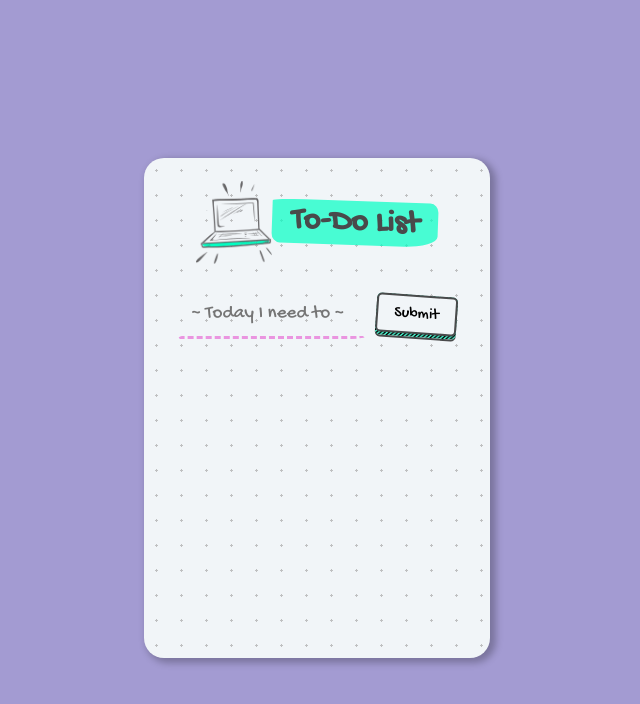
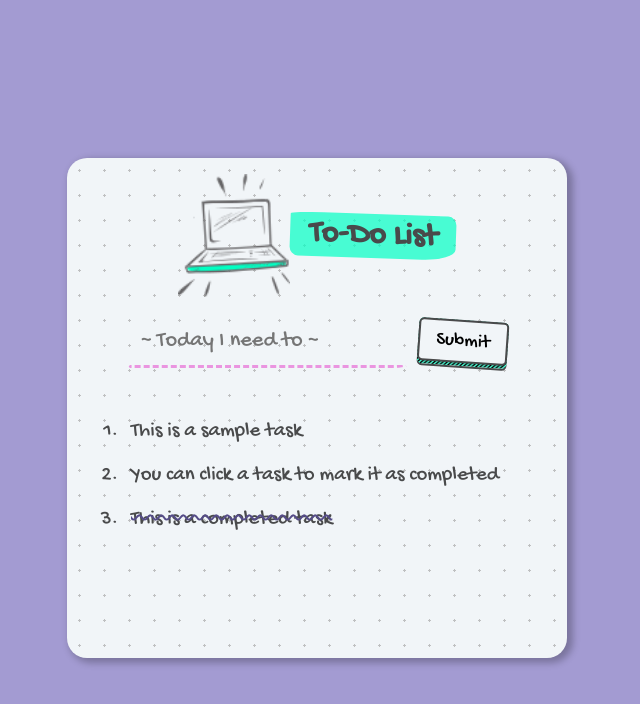
Before and after one commit to mridxl/todo-app, a React (Vite) app in the folder frontend/: page / in a window 1280 px wide. Shown: the top 704 px of the page, without its empty margins (323-963 px from the left). Built offline with nearby package versions, Linux system fonts and the light colour scheme.

Commit message:
fixed styling, created components

```diff
--- a/frontend/src/App.jsx
+++ b/frontend/src/App.jsx
@@ -1,19 +1,32 @@
 import CreateTodo from './components/CreateTodo';
 import TodoList from './components/TodoList';
-import './main.css'
+import Header from './components/Header';
+import './main.css';
+import { useState } from 'react';
 
 function App() {
+	const [todos, setTodo] = useState([
+		{
+			description: 'This is a sample task',
+			completed: false,
+		},
+		{
+			description: 'You can click a task to mark it as completed',
+			completed: false,
+		},
+		,
+		{
+			description: 'This is a completed task',
+			completed: true,
+		},
+	]);
 	return (
 		<>
 			<section className="container">
-				<div className="heading">
-					<img className="heading-img" src='./src/laptop.png'/>
-					<h1 className="heading-title">To-Do List</h1>
-				</div>
-
+				<Header />
 				<div>
 					<CreateTodo />
-					<TodoList />
+					<TodoList todos={todos} />
 				</div>
 			</section>
 		</>
--- /dev/null
+++ b/frontend/src/components/Header.jsx
@@ -0,0 +1,11 @@
+import '../main.css';
+
+function Header() {
+	return (
+		<div className="heading">
+			<img className="heading-img" src="./src/laptop.png" />
+			<h1 className="heading-title">To-Do List</h1>
+		</div>
+	);
+}
+export default Header;
--- a/frontend/src/components/TodoList.jsx
+++ b/frontend/src/components/TodoList.jsx
@@ -1,4 +1,18 @@
-function TodoList() {
-	return <></>;
+function TodoList({ todos }) {
+	return (
+		<>
+			<ol className="toDoList">
+				{todos.map((todo) => {
+					return (
+						<button>
+							<li className={todo.completed ? 'todo-completed' : 'todo'}>
+								<p className="todo-desc">{todo.description}</p>
+							</li>
+						</button>
+					);
+				})}
+			</ol>
+		</>
+	);
 }
 export default TodoList;
--- a/frontend/src/main.css
+++ b/frontend/src/main.css
@@ -70,7 +70,7 @@ body {
     border: solid 3px transparent;
     border-bottom: dashed 3px #ea95e0;
     font-family: 'Gochi Hand', cursive;
-    font-size: 1.2rem;
+    font-size: 1.4rem;
     color: hsla(260, 2%, 25%, 0.7);
     width: 70%;
     margin-bottom: 20px;
@@ -79,7 +79,6 @@ body {
 .input-box:focus {
     outline: none;
     border: solid 3px #ea95e0;
-
 }
 
 @media only screen and (min-width: 500px) {
@@ -94,7 +93,7 @@ body {
     transform: rotate(4deg);
     transform-origin: center;
     font-family: 'Gochi Hand', cursive;
-    font-size: 1rem;
+    font-size: 1.2rem;
     text-decoration: none;
     padding-bottom: 3px;
     margin-left: 10px;
@@ -122,13 +121,37 @@ body {
 
 .toDoList {
     text-align: left;
+}
 
-    li {
-        position: relative;
-        padding: 0.5rem;
-    }
+.todo-desc:hover {
+    text-decoration: line-through wavy rgb(85, 76, 136);
+}
 
-    li:hover {
-        text-decoration: line-through wavy #24bffb;
-    }
+.todo-completed {
+    text-decoration: line-through wavy rgb(85, 76, 136);
+    margin-top: 10px;
+    margin-bottom: 10px;
 }
+
+.todo {
+    margin-top: 10px;
+    margin-bottom: 10px;
+}
+
+.todo-desc {
+    display: inline;
+    position: relative;
+    padding: 0.5rem;
+    cursor: pointer;
+}
+
+.toDoList>button {
+    background: none;
+    color: inherit;
+    border: none;
+    padding: 0;
+    font: inherit;
+    cursor: default;
+    margin: 0;
+    display: inline;
+}
```
